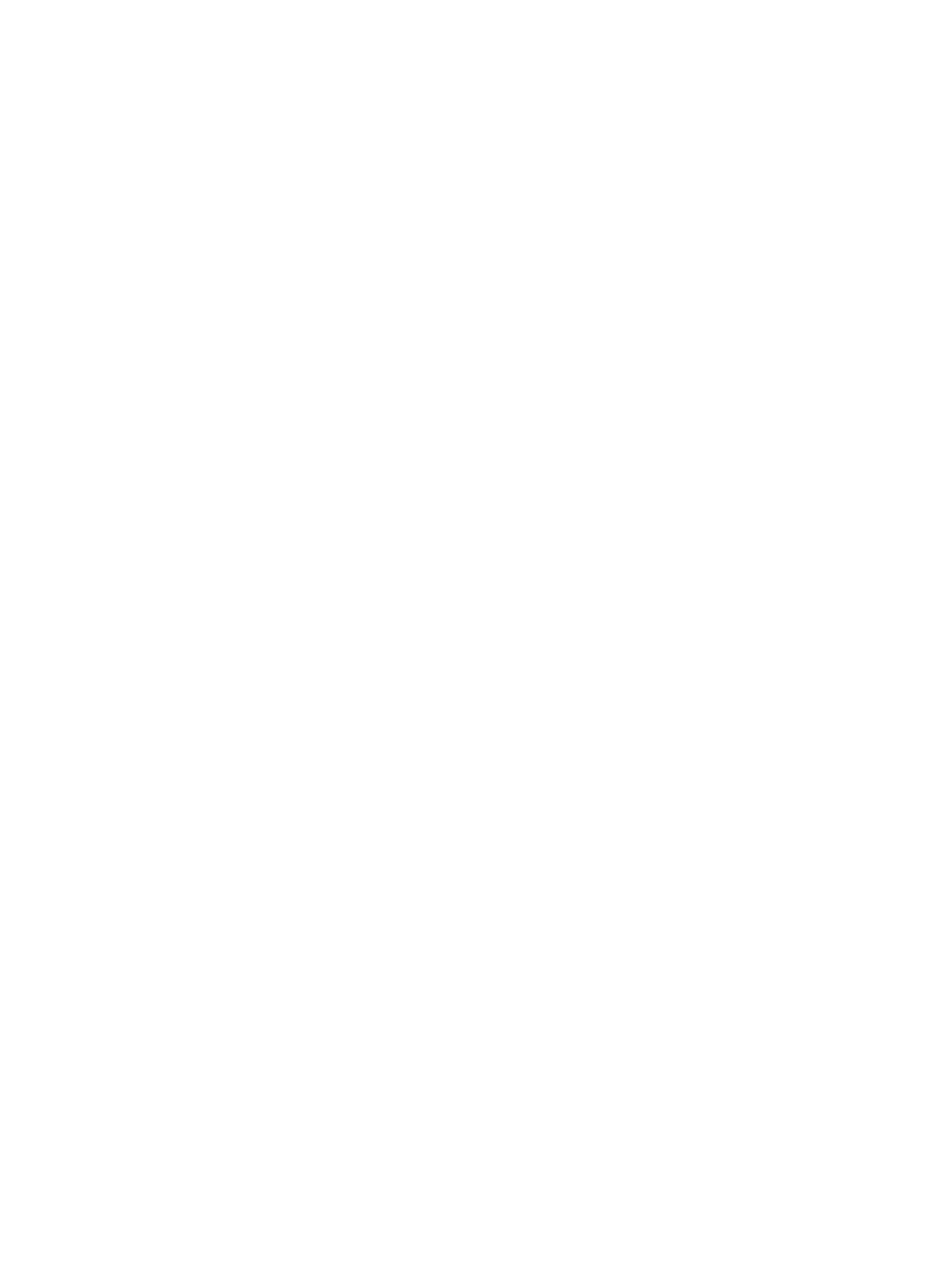
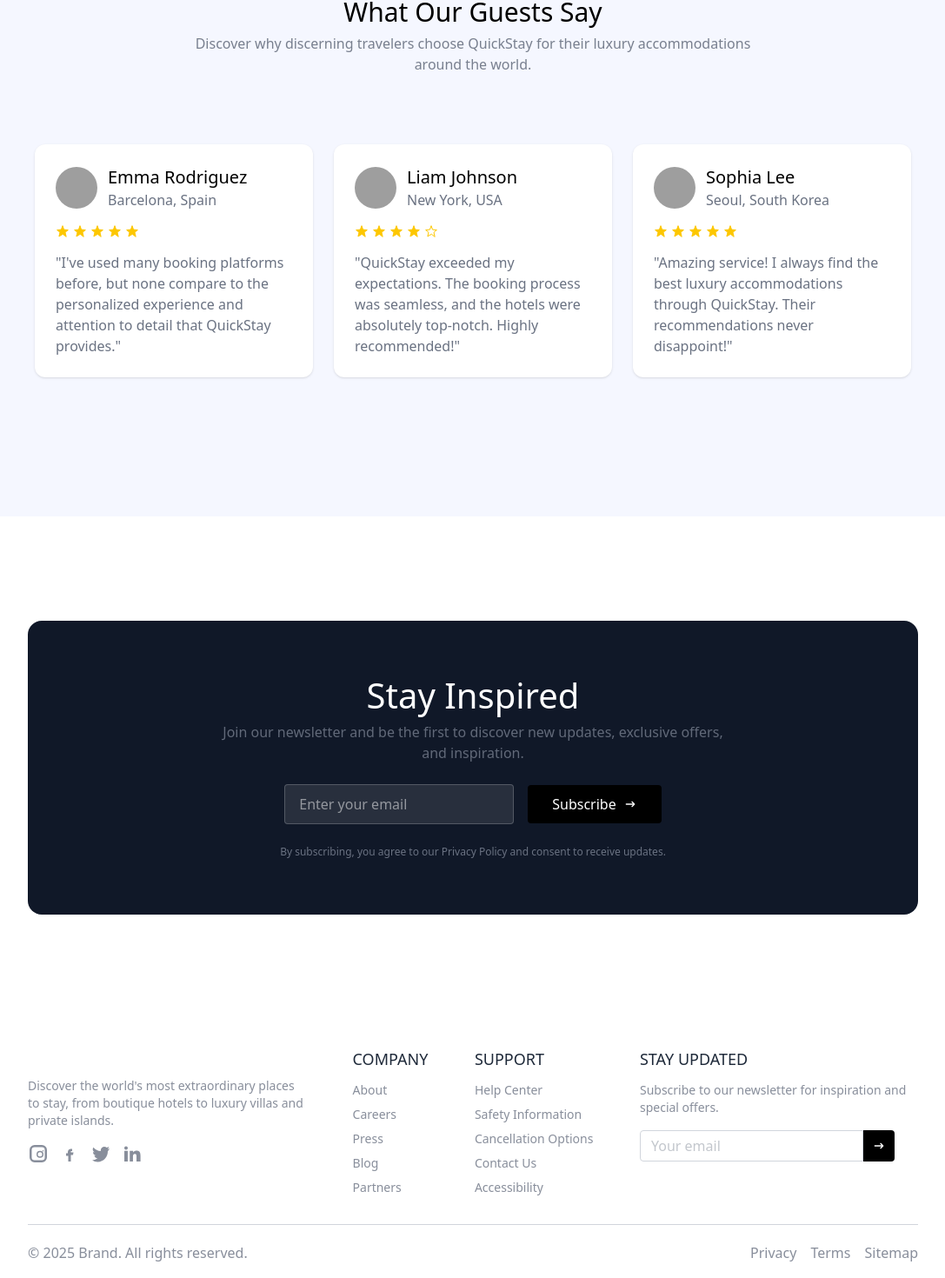
Before and after one commit to sankar636/Hotel-Booking, a React (Vite) app in the folder client/: page / in a window 1280 px wide. Shown: the part 2662-4132 px from the top of the page at 87% size, without its empty margins (96-1183 px from the left). Before the commit the page ends 2579 px from the top, so only its background shows below. Built offline with nearby package versions, Linux system fonts and the light colour scheme; grey boxes are pictures that could not be loaded.

Commit message:
Add Footer, Newsletter, and Testimonials components to Home page; remove console logs from Form and OfferCard

```diff
--- /dev/null
+++ b/client/src/components/Footer.jsx
@@ -0,0 +1,85 @@
+import React from "react";
+import { Link } from "react-router-dom";
+import logo from '../assets/logo.svg'
+
+const Footer = () => {
+    return (
+        <div className='text-gray-500/80 pt-8 px-6 md:px-16 lg:px-24 xl:px-32'>
+            <div className='flex flex-wrap justify-between gap-12 md:gap-6'>
+                <div className='max-w-80'>
+                    <Link to='/'>
+                        <img src={logo} alt="logo" />
+                    </Link>
+                    <p className='text-sm'>
+                        Discover the world's most extraordinary places to stay, from boutique hotels to luxury villas and private islands.
+                    </p>
+                    <div className='flex items-center gap-3 mt-4'>
+                        {/* Instagram */}
+                        <svg className="w-6 h-6" fill="currentColor" viewBox="0 0 24 24">
+                            <path d="M7.75 2A5.75 5.75 0 002 7.75v8.5A5.75 5.75 0 007.75 22h8.5A5.75 5.75 0 0022 16.25v-8.5A5.75 5.75 0 0016.25 2h-8.5zM4.5 7.75A3.25 3.25 0 017.75 4.5h8.5a3.25 3.25 0 013.25 3.25v8.5a3.25 3.25 0 01-3.25 3.25h-8.5a3.25 3.25 0 01-3.25-3.25v-8.5zm9.5 1a4 4 0 11-4 4 4 4 0 014-4zm0 1.5a2.5 2.5 0 102.5 2.5 2.5 2.5 0 00-2.5-2.5zm3.5-.75a.75.75 0 11.75-.75.75.75 0 01-.75.75z" />
+                        </svg>
+                        {/* Facebook */}
+                        <svg className="w-6 h-6" fill="currentColor" viewBox="0 0 24 24">
+                            <path d="M13.5 9H15V6.5h-1.5c-1.933 0-3.5 1.567-3.5 3.5v1.5H8v3h2.5V21h3v-7.5H16l.5-3h-3z" />
+                        </svg>
+                        {/* Twitter */}
+                        <svg className="w-6 h-6" fill="currentColor" viewBox="0 0 24 24">
+                            <path d="M22 5.92a8.2 8.2 0 01-2.36.65A4.1 4.1 0 0021.4 4a8.27 8.27 0 01-2.6 1A4.14 4.14 0 0016 4a4.15 4.15 0 00-4.15 4.15c0 .32.04.64.1.94a11.75 11.75 0 01-8.52-4.32 4.14 4.14 0 001.29 5.54A4.1 4.1 0 013 10v.05a4.15 4.15 0 003.33 4.07 4.12 4.12 0 01-1.87.07 4.16 4.16 0 003.88 2.89A8.33 8.33 0 012 19.56a11.72 11.72 0 006.29 1.84c7.55 0 11.68-6.25 11.68-11.67 0-.18 0-.35-.01-.53A8.18 8.18 0 0022 5.92z" />
+                        </svg>
+                        {/* LinkedIn */}
+                        <svg className="w-6 h-6" fill="currentColor" viewBox="0 0 24 24">
+                            <path d="M4.98 3.5C3.88 3.5 3 4.38 3 5.48c0 1.1.88 1.98 1.98 1.98h.02c1.1 0 1.98-.88 1.98-1.98C6.98 4.38 6.1 3.5 4.98 3.5zM3 8.75h3.96V21H3V8.75zm6.25 0h3.8v1.68h.05c.53-.98 1.82-2.02 3.75-2.02 4.01 0 4.75 2.64 4.75 6.07V21H17v-5.63c0-1.34-.03-3.07-1.88-3.07-1.88 0-2.17 1.47-2.17 2.98V21H9.25V8.75z" />
+                        </svg>
+                    </div>
+                </div>
+
+                <div>
+                    <p className='text-lg text-gray-800'>COMPANY</p>
+                    <ul className='mt-3 flex flex-col gap-2 text-sm'>
+                        <li><a href="#">About</a></li>
+                        <li><a href="#">Careers</a></li>
+                        <li><a href="#">Press</a></li>
+                        <li><a href="#">Blog</a></li>
+                        <li><a href="#">Partners</a></li>
+                    </ul>
+                </div>
+
+                <div>
+                    <p className='text-lg text-gray-800'>SUPPORT</p>
+                    <ul className='mt-3 flex flex-col gap-2 text-sm'>
+                        <li><a href="#">Help Center</a></li>
+                        <li><a href="#">Safety Information</a></li>
+                        <li><a href="#">Cancellation Options</a></li>
+                        <li><a href="#">Contact Us</a></li>
+                        <li><a href="#">Accessibility</a></li>
+                    </ul>
+                </div>
+
+                <div className='max-w-80'>
+                    <p className='text-lg text-gray-800'>STAY UPDATED</p>
+                    <p className='mt-3 text-sm'>
+                        Subscribe to our newsletter for inspiration and special offers.
+                    </p>
+                    <div className='flex items-center mt-4'>
+                        <input type="text" className='bg-white rounded-l border border-gray-300 h-9 px-3 outline-none' placeholder='Your email' />
+                        <button className='flex items-center justify-center bg-black h-9 w-9 aspect-square rounded-r'>
+                            {/* Arrow icon */}
+                            <svg className="w-4 h-4 text-white" aria-hidden="true" xmlns="http://www.w3.org/2000/svg" width="24" height="24" fill="none" viewBox="0 0 24 24"><path stroke="currentColor" strokeLinecap="round" strokeLinejoin="round" strokeWidth="2" d="M19 12H5m14 0-4 4m4-4-4-4" /></svg>
+                        </button>
+                    </div>
+                </div>
+            </div>
+            <hr className='border-gray-300 mt-8' />
+            <div className='flex flex-col md:flex-row gap-2 items-center justify-between py-5'>
+                <p>© {new Date().getFullYear()} Brand. All rights reserved.</p>
+                <ul className='flex items-center gap-4'>
+                    <li><a href="#">Privacy</a></li>
+                    <li><a href="#">Terms</a></li>
+                    <li><a href="#">Sitemap</a></li>
+                </ul>
+            </div>
+        </div>
+    );
+};
+
+export default Footer
--- a/client/src/components/Form.jsx
+++ b/client/src/components/Form.jsx
@@ -1,7 +1,7 @@
 import React from "react";
 import { assets, cities } from "../assets/assets.js";
 const Form = () => {
-    console.log(cities);
+    // console.log(cities);
 
     return (
         <form className='bg-white text-gray-500 rounded-lg px-6 py-4  flex flex-col md:flex-row max-md:items-start gap-4 max-md:mx-auto'>
--- /dev/null
+++ b/client/src/components/Newsletter.jsx
@@ -0,0 +1,22 @@
+import React from "react";
+
+const NewsLetter = () => {
+    return (
+        <div className="flex flex-col items-center w-full max-w-5xl lg:w-full rounded-2xl px-4 py-12 md:py-16 mx-2 lg:mx-auto my-30 bg-gray-900 text-white">
+            <div className="flex flex-col justify-center items-center text-center">
+                <h1 className="text-4xl md:text-[40px]">Stay Inspired</h1>
+                <p className="text-sm md:text-base text-gray-500/90 mt-2 max-w-xl">Join our newsletter and be the first to discover new updates, exclusive offers, and inspiration.</p>
+            </div>
+            <div className="flex flex-col md:flex-row items-center justify-center gap-4 mt-6">
+                <input type="text" className="bg-white/10 px-4 py-2.5 border border-white/20 rounded outline-none max-w-66 w-full" placeholder="Enter your email" />
+                <button className="flex items-center justify-center gap-2 group bg-black px-4 md:px-7 py-2.5 rounded active:scale-95 transition-all">Subscribe
+                    <svg className="w-4 h-4 text-white" aria-hidden="true" xmlns="http://www.w3.org/2000/svg" width="24" height="24" fill="none" viewBox="0 0 24 24"><path stroke="currentColor" stroke-linecap="round" stroke-linejoin="round" stroke-width="2" d="M19 12H5m14 0-4 4m4-4-4-4" /></svg>
+                </button>
+            </div>
+            <p className="text-gray-500 mt-6 text-xs text-center">By subscribing, you agree to our Privacy Policy and consent to receive updates.</p>
+        </div>
+
+    );
+};
+
+export default NewsLetter
--- a/client/src/components/OfferCard.jsx
+++ b/client/src/components/OfferCard.jsx
@@ -1,7 +1,7 @@
 import React from 'react';
 import offercard from '../assets/exclusiveOfferCardImg1.png'
 const OfferCard = ({item,}) => {
-    console.log("Item", item);
+    // console.log("Item", item);
 
   return (
     <div className="relative max-w-sm rounded-xl overflow-hidden shadow-lg">
--- /dev/null
+++ b/client/src/components/Testimonials.jsx
@@ -0,0 +1,38 @@
+import React from "react";
+import Title from "./Title";
+import { testimonials } from "../assets/assets";
+const Testimonials = () => {
+
+    const Star = ({ filled }) => (
+        <svg className="w-4 h-4 text-yellow-400" fill={filled ? "currentColor" : "none"} stroke="currentColor" strokeWidth="1.5" viewBox="0 0 24 24" >
+            <path strokeLinecap="round" strokeLinejoin="round" d="M12 17.25l-6.16 3.73 1.64-7.03L2.5 9.77l7.19-.61L12 2.5l2.31 6.66 7.19.61-5 4.18 1.64 7.03z" />
+        </svg>
+    ); // this is the rating of starts as per the user
+
+    return (
+        <div className="flex flex-col items-center px-6 md:px-16 lg:px-24 bg-[#F5F7FF] pt-20 pb-30">
+            <Title title='What Our Guests Say' subTitle='Discover why discerning travelers choose QuickStay for their luxury accommodations around the world.' aline='text-center' />
+            <div className="flex flex-wrap items-center justify-center gap-6 mt-20 mb-10">
+                {testimonials.map((testimonial) => (
+                    <div key={testimonial.id} className="bg-white p-6 rounded-xl shadow max-w-xs">
+                        <div className="flex items-center gap-3">
+                            <img className="w-12 h-12 rounded-full" src={testimonial.image} alt={testimonial.name} />
+                            <div>
+                                <p className="font-playfair text-xl">{testimonial.name}</p>
+                                <p className="text-gray-500">{testimonial.address}</p>
+                            </div>
+                        </div>
+                        <div className="flex items-center gap-1 mt-4">
+                            {Array(5).fill(0).map((_, index) => (
+                                <Star key={index} filled={testimonial.rating > index} />
+                            ))}
+                        </div>
+                        <p className="text-gray-500 max-w-90 mt-4">"{testimonial.review}"</p>
+                    </div>
+                ))}
+            </div>
+        </div>
+    );
+}
+
+export default Testimonials
--- a/client/src/pages/Home.jsx
+++ b/client/src/pages/Home.jsx
@@ -2,6 +2,9 @@
 import Hero from '../components/Hero.jsx'
 import FeaturedDestination from '../components/FeaturedDestination.jsx'
 import ExclusiveOffer from '../components/ExclusiveOffer.jsx'
+import Testimonials from '../components/Testimonials.jsx'
+import NewsLetter from '../components/Newsletter.jsx'
+import Footer from '../components/Footer.jsx'
 
 
 
@@ -11,6 +14,9 @@
     <Hero/>
     <FeaturedDestination/>
     <ExclusiveOffer/>
+    <Testimonials/>
+    <NewsLetter/>
+    <Footer/>
    </>
   )
 }
```
